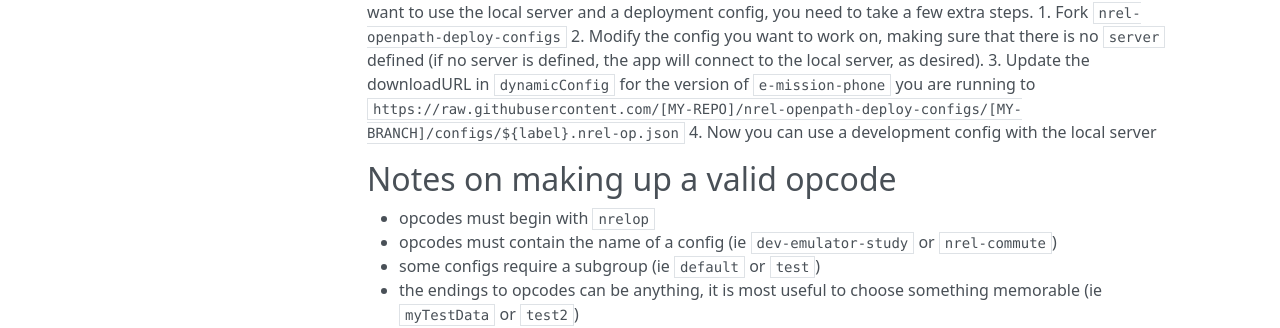
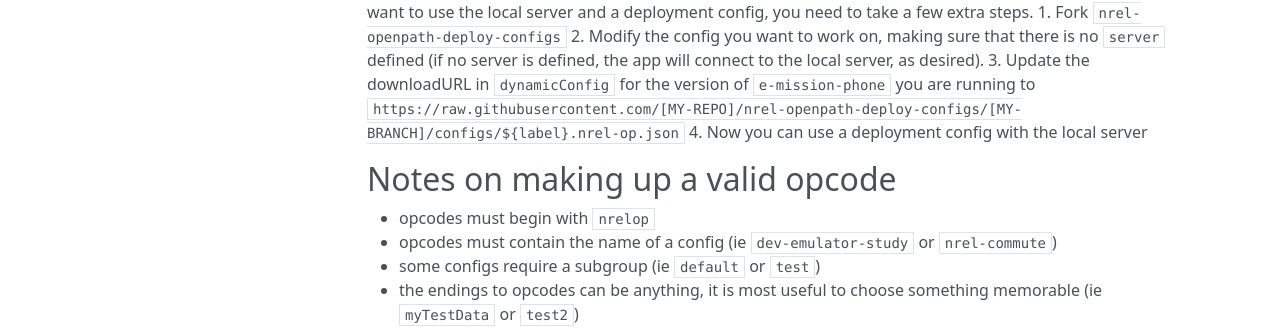
Before and after one commit to e-mission/e-mission-docs, an MkDocs documentation site: the page built from docs/dev/front/loading_data_for_emulator.md, in a window 1280 px wide and 900 px high, scrolled down 733 px. Shown: the part 431-759 px from the top of the window. Built offline with MkDocs 1.6.1, drawn with Linux system fonts in a browser that asks for light colours; nearby versions of some CDN libraries.

Commit message:
resolve confusion around deployment vs development

```diff
--- a/docs/dev/front/loading_data_for_emulator.md
+++ b/docs/dev/front/loading_data_for_emulator.md
@@ -35,7 +35,7 @@
 1. Fork `nrel-openpath-deploy-configs`
 2. Modify the config you want to work on, making sure that there is no `server` defined (if no server is defined, the app will connect to the local server, as desired).
 3. Update the downloadURL in `dynamicConfig` for the version of `e-mission-phone` you are running to `https://raw.githubusercontent.com/[MY-REPO]/nrel-openpath-deploy-configs/[MY-BRANCH]/configs/${label}.nrel-op.json`
-4. Now you can use a development config with the local server
+4. Now you can use a deployment config with the local server
 
 ## Notes on making up a valid opcode
 - opcodes must begin with `nrelop`
```
